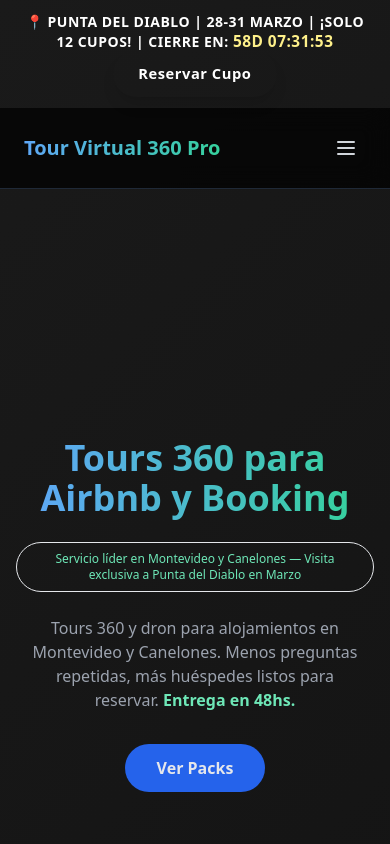
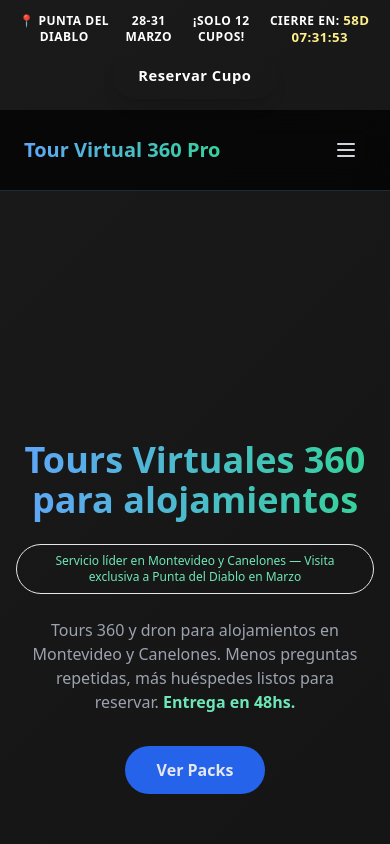
Before and after one commit to jperezpro/tourvirtual360, a website: page index.html in a window 390 px wide. Shown: the top 844 px of the page. Drawn offline with Linux system fonts and the light colour scheme.

Commit message:
fix: Improve mobile banner layout and update hero title to 'Tours Virtuales 360 para alojamientos'

```diff
--- a/index.html
+++ b/index.html
@@ -175,11 +175,17 @@
     <!-- Promo Banner -->
     <div id="promo-banner" class="relative bg-orange-600 text-white py-3 sm:py-4 border-b-4 border-orange-700 z-50">
         <div class="container mx-auto px-4">
-            <div class="flex flex-col sm:flex-row items-center justify-center gap-3 sm:gap-4 text-center">
-                <span class="text-sm sm:text-base md:text-lg font-bold tracking-wide">
-                    📍 PUNTA DEL DIABLO | 28-31 MARZO | ¡SOLO <span id="slots-counter">12</span> CUPOS! | CIERRE EN: <span id="countdown-timer">--:--:--</span>
-                </span>
-                <button onclick="contactarWhatsApp('Punta del Diablo')" class="bg-white text-black px-6 py-2 rounded-full font-bold hover:scale-105 transition shadow-lg promo-btn whitespace-nowrap text-sm sm:text-base">
+            <div class="flex flex-col items-center justify-center gap-2 text-center">
+                <div class="flex flex-wrap items-center justify-center gap-2 text-xs sm:text-sm md:text-base font-bold tracking-wide">
+                    <span>📍 PUNTA DEL DIABLO</span>
+                    <span class="hidden sm:inline">|</span>
+                    <span>28-31 MARZO</span>
+                    <span class="hidden sm:inline">|</span>
+                    <span>¡SOLO <span id="slots-counter">12</span> CUPOS!</span>
+                    <span class="hidden sm:inline">|</span>
+                    <span>CIERRE EN: <span id="countdown-timer">--:--:--</span></span>
+                </div>
+                <button onclick="contactarWhatsApp('Punta del Diablo')" class="bg-white text-black px-6 py-2 rounded-full font-bold hover:scale-105 transition shadow-lg promo-btn whitespace-nowrap text-sm sm:text-base mt-1">
                     Reservar Cupo
                 </button>
             </div>
@@ -225,7 +231,7 @@
 
     <header class="min-h-screen flex flex-col items-center justify-center text-center px-4 py-20 pt-24">
         <h1 class="text-4xl sm:text-5xl md:text-6xl font-bold bg-clip-text text-transparent bg-gradient-to-r from-blue-400 to-emerald-400 mb-4 max-w-full break-words leading-tight py-2">
-            Tours 360 para Airbnb y Booking
+            Tours Virtuales 360 para alojamientos
         </h1>
         <div class="inline-block bg-emerald-600 bg-opacity-20 border border-emerald-500 rounded-full px-4 py-2 mb-6 text-xs sm:text-sm">
             <span class="text-emerald-300">Servicio líder en Montevideo y Canelones — Visita exclusiva a Punta del Diablo en Marzo</span>
```
